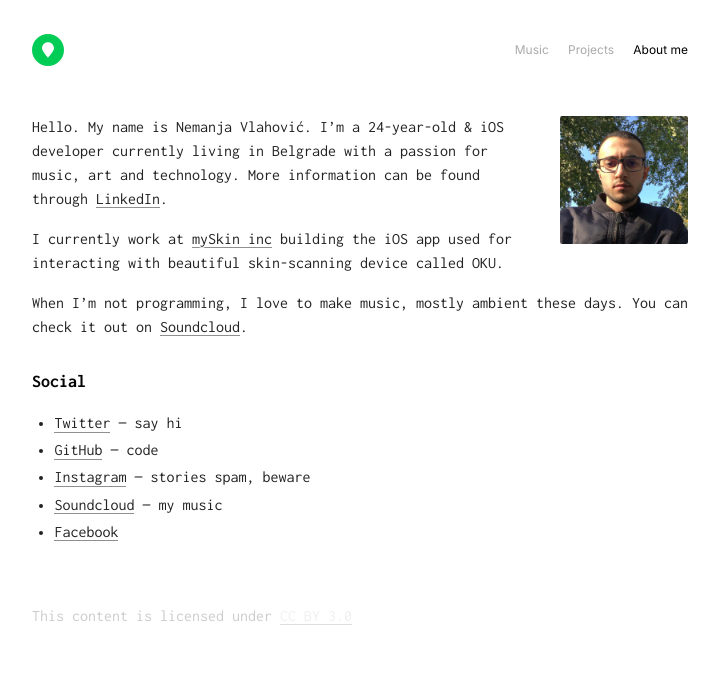
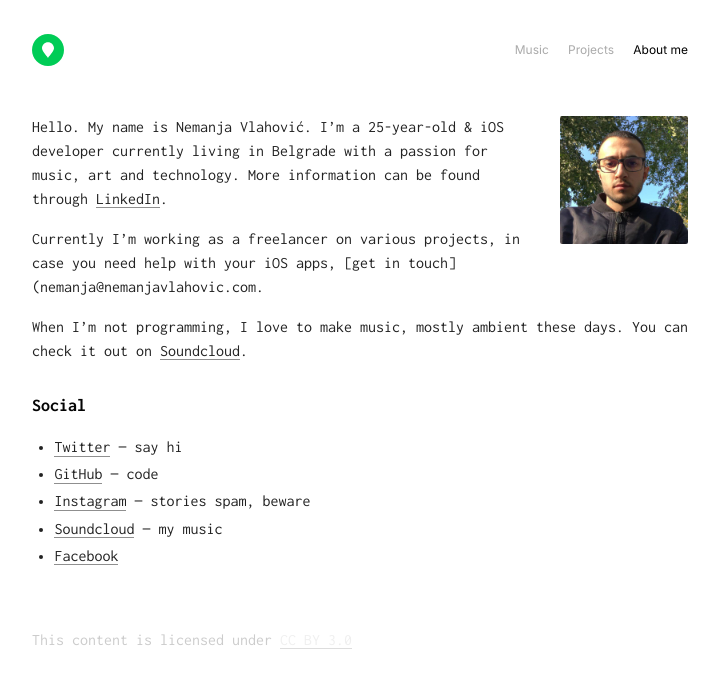
Before and after one commit to nemanjavlahovic/nemanjavlahovic.github.io, a Jekyll site: the page built from about/index.md, in a window 1280 px wide. Shown: the top 688 px of the page, without its empty margins (280-999 px from the left). Built offline with Jekyll 4.4.1, drawn with Linux system fonts in a browser that asks for light colours.

Commit message:
Update index.md

```diff
--- a/about/index.md
+++ b/about/index.md
@@ -6,10 +6,10 @@ title: About
 <img src="portrait.jpg" class="profile-picture" width="128" align="right">
 
 Hello. My name is Nemanja Vlahović.
-I'm a 24-year-old & iOS developer currently living in Belgrade with a passion for music, art and technology.
+I'm a 25-year-old & iOS developer currently living in Belgrade with a passion for music, art and technology.
 More information can be found through [LinkedIn](http://www.linkedin.com/in/nemanjavlahovic).
 
-I currently work at [mySkin inc](https://www.myskin.com) building the iOS app used for interacting with beautiful skin-scanning device called OKU.
+Currently I'm working as a freelancer on various projects, in case you need help with your iOS apps, [get in touch](nemanja@nemanjavlahovic.com.
 
 When I'm not programming, I love to make music, mostly ambient these days. You can check it out on [Soundcloud](https://soundcloud.com/subsidedmusic).
 
@@ -17,6 +17,6 @@ When I'm not programming, I love to make music, mostly ambient these days. You c
 
 - [Twitter](http://twitter.com/_manjane) — say hi
 - [GitHub](https://github.com/nemanjavlahovic) — code
-- [Instagram](http://instagram.com/_subsided/) — stories spam, beware
+- [Instagram](http://instagram.com/_manjane/) — stories spam, beware
 - [Soundcloud](https://soundcloud.com/subsidedmusic) — my music
 - [Facebook](http://www.facebook.com/nemanjavlahovic)
```
